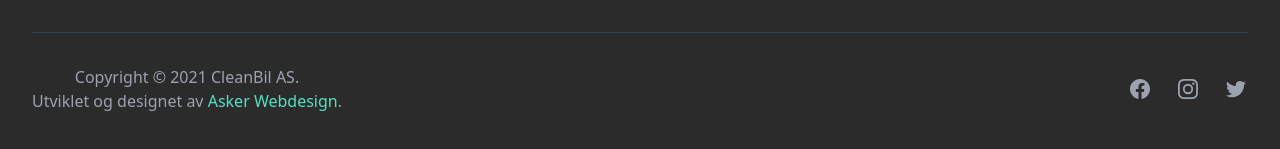
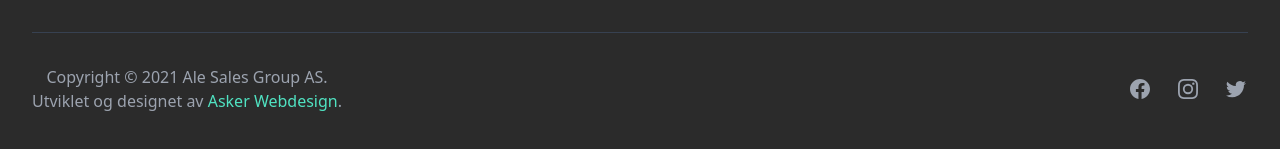
Before and after one commit to NikolaiWaerpen/ale-sales-group, a Next.js app: page / in a window 1280 px wide. Shown: the part 4672-4821 px from the top of the page. Built offline with nearby package versions, Linux system fonts and the light colour scheme; what @tailwindcss/typography would draw is missing.

Commit message:
fix: add correct company

```diff
--- a/src/components/Footer/index.tsx
+++ b/src/components/Footer/index.tsx
@@ -144,7 +144,7 @@ export default function Footer() {
           </div>
           <div>
             <p className="text-base text-gray-400 xl:text-center">
-              Copyright &copy; 2021 CleanBil AS.
+              Copyright &copy; 2021 Ale Sales Group AS.
             </p>
             <p className="text-base text-gray-400 xl:text-center">
               Utviklet og designet av{" "}
```
